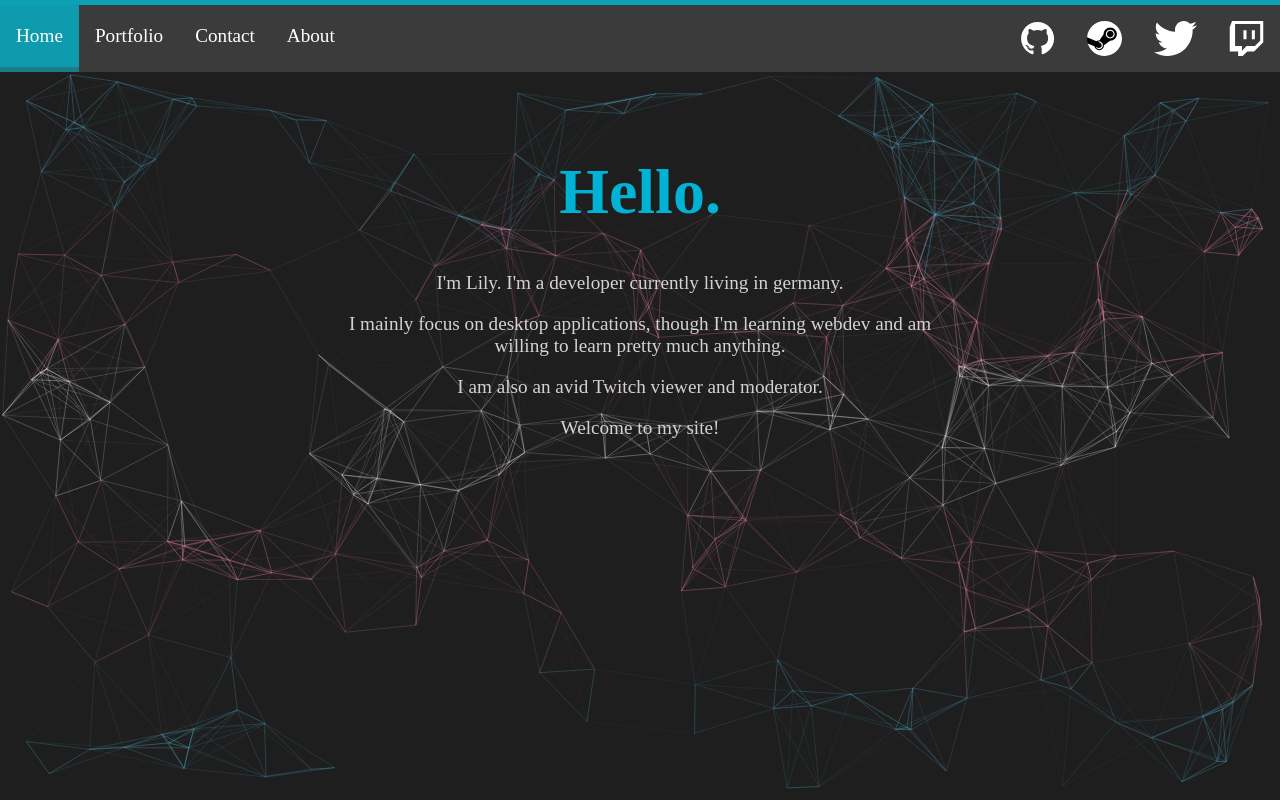
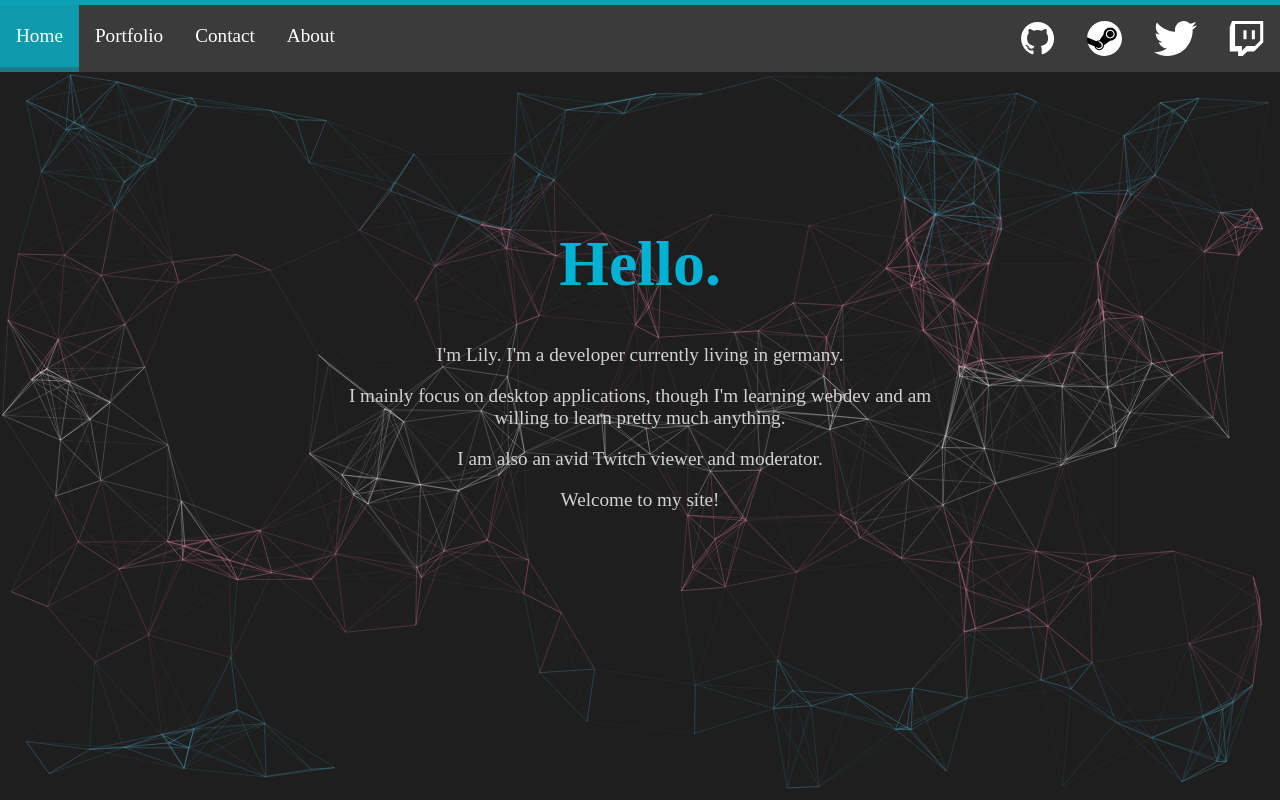
Before and after one commit to Lollyde/personal-website, a Vue app: page / in a window 1280 px wide. Built offline with nearby package versions, Linux system fonts and the light colour scheme.

Commit message:
use reusable content component

```diff
--- a/src/App.vue
+++ b/src/App.vue
@@ -9,22 +9,61 @@
 <script>
 import Header from "./components/parts/Header";
 import Flag from "./components/parts/Flag";
-import Home from "./components/pages/Home";
-import Portfolio from "./components/pages/Portfolio";
-import Contact from "./components/pages/Contact";
-import About from "./components/pages/About";
-import NotFound from "./components/pages/NotFound";
+import Content from "./components/parts/Content";
 import VueRouter from 'vue-router';
+
+const component_data = {
+  home_data: {
+    header: `Hello.`,
+    content: [
+      `I'm Lily. I'm a developer currently living in germany.`,
+      `I mainly focus on desktop applications, though I'm learning webdev and am willing to learn pretty much anything.`,
+      `I am also an avid Twitch viewer and moderator.`,
+      `Welcome to my site!`
+    ]
+  },
+  portfolio_data: {
+    header: `Portfolio`,
+    content: [
+      `Most of my projects can be found on <a href="https://github.com/lollyde">github</a>.`,
+      `I will be adding more as I finish projects.`
+    ]
+  },
+  contact_data: {
+    header: `Contact`,
+    content: [
+      `I can be reached via a number of ways:`,
+      `Email: <a href="mailto:Lily@lollyde.online">Lily@lollyde.online</a>`,
+      `Twitter: <a href="https://twitter.com/lollyde_">lollyde_</a>`
+    ]
+  },
+  about_data: {
+    header: `About`,
+    content: [
+      `This site was built using <a href="https://vuejs.org/">Vue.js</a>`,
+      `Icons made by <a href="https://3v.fi">3v</a>`,
+      `Background made using a slightly modified version of <a href="https://vincentgarreau.com/particles.js/">particles.js</a>`,
+      `This website is hosted on my own server with <a href="https://nginx.org/">Nginx</a>`
+    ]
+  },
+  notfound_data: {
+    header: `404`,
+    content: [
+      `Requested page wasnt found :(`
+    ]
+  }
+
+};
 
 const router = new VueRouter({
   mode: 'history',
   base: __dirname,
   routes: [
-    { path: '/', component: Home },
-    { path: '/portfolio', component: Portfolio },
-    { path: '/contact', component: Contact },
-    { path: '/about', component: About },
-    { path: '*', component: NotFound }
+    { path: '/', component: Content, props: () => ({ content: component_data.home_data.content, header: component_data.home_data.header }) },
+    { path: '/portfolio', component: Content, props: () => ({ content: component_data.portfolio_data.content, header: component_data.portfolio_data.header }) },
+    { path: '/contact', component: Content, props: () => ({ content: component_data.contact_data.content, header: component_data.contact_data.header }) },
+    { path: '/about', component: Content, props: () => ({ content: component_data.about_data.content, header: component_data.about_data.header }) },
+    { path: '*', component: Content, props: () => ({ content: component_data.notfound_data.content, header: component_data.notfound_data.header }) }
   ]
 })
 
--- a/src/components/pages/About.vue
+++ /dev/null
@@ -1,42 +0,0 @@
-<template>
-    <div class="content_wrapper">
-        <div class="content">
-            <h1>About</h1>
-            <div class="description">
-                <p>This site was built using <a href="https://vuejs.org/">Vue.js</a></p>
-                <p>Icons made by <a href="https://3v.fi">3v</a></p>
-                <p>Background made using a slightly modified version of <a href="https://vincentgarreau.com/particles.js/">particles.js</a></p>
-                <p>This website is hosted on my own server with Nginx.</p>
-            </div>
-        </div>
-    </div>
-</template>
-
-<script>
-export default {
-  name: 'About',
-  components: {
-  }
-}
-</script>
-
-<style>
-    .content_wrapper {
-        left: 50%;
-        position: absolute;
-        pointer-events: none;
-        width: 50%;
-    }
-    .content {
-        background-color: rgba(0,0,0,0);
-        z-index: 10;
-        text-align: center;
-        padding: 5px;
-        position: relative;
-        left: -50%;
-    }
-    .description {
-        font-size: 120%;
-        color: lightgray;
-    }
-</style>
--- a/src/components/pages/Contact.vue
+++ /dev/null
@@ -1,41 +0,0 @@
-<template>
-    <div class="content_wrapper">
-        <div class="content">
-            <h1>Contact</h1>
-            <div class="description">
-                <p class="pad-below">I can be reached via a number of ways:</p>
-                <p>Email: <a href="mailto:Lily@lollyde.online">Lily@lollyde.online</a></p>
-                <p>Twitter: <a href="https://twitter.com/lollyde_">lollyde_</a></p>
-            </div>
-        </div>
-    </div>
-</template>
-
-<script>
-export default {
-  name: 'Contact',
-  components: {
-  }
-}
-</script>
-
-<style>
-    .content_wrapper {
-        left: 50%;
-        position: absolute;
-        pointer-events: none;
-        width: 50%;
-    }
-    .content {
-        background-color: rgba(0,0,0,0);
-        z-index: 10;
-        text-align: center;
-        padding: 5px;
-        position: relative;
-        left: -50%;
-    }
-    .description {
-        font-size: 120%;
-        color: lightgray;
-    }
-</style>
--- a/src/components/pages/Home.vue
+++ /dev/null
@@ -1,42 +0,0 @@
-<template>
-    <div class="content_wrapper">
-        <div class="content">
-            <h1> Hello. </h1>
-            <div class="description">
-                <p>I'm Lily. I'm a developer currently living in germany.</p>
-                <p>I mainly focus on desktop applications, though I'm learning webdev and am willing to learn pretty much anything.</p>
-                <p>I am also an avid Twitch viewer and moderator.</p>
-                <p>Welcome to my site!</p>
-            </div>
-        </div>
-    </div>
-</template>
-
-<script>
-export default {
-  name: 'Home',
-  components: {
-  }
-}
-</script>
-
-<style>
-    .content_wrapper {
-        left: 50%;
-        position: absolute;
-        pointer-events: none;
-        width: 50%;
-    }
-    .content {
-        background-color: rgba(0,0,0,0);
-        z-index: 10;
-        text-align: center;
-        padding: 5px;
-        position: relative;
-        left: -50%;
-    }
-    .description {
-        font-size: 120%;
-        color: lightgray;
-    }
-</style>
--- a/src/components/pages/NotFound.vue
+++ /dev/null
@@ -1,39 +0,0 @@
-<template>
-    <div class="content_wrapper">
-        <div class="content">
-            <h1> 404 </h1>
-            <div class="description">
-                <p>Requested page wasnt found :(</p>
-            </div>
-        </div>
-    </div>
-</template>
-
-<script>
-export default {
-  name: 'NotFound',
-  components: {
-  }
-}
-</script>
-
-<style>
-    .content_wrapper {
-        left: 50%;
-        position: absolute;
-        pointer-events: none;
-        width: 50%;
-    }
-    .content {
-        background-color: rgba(0,0,0,0);
-        z-index: 10;
-        text-align: center;
-        padding: 5px;
-        position: relative;
-        left: -50%;
-    }
-    .description {
-        font-size: 120%;
-        color: lightgray;
-    }
-</style>
--- a/src/components/pages/Portfolio.vue
+++ /dev/null
@@ -1,40 +0,0 @@
-<template>
-    <div class="content_wrapper">
-        <div class="content">
-            <h1>Portfolio</h1>
-            <div class="description">
-                <p>Most of my projects can be found on <a href="https://github.com/lollyde">github</a>.</p>
-                <p>I will be adding more as I finish projects.</p>
-            </div>
-        </div>
-    </div>
-</template>
-
-<script>
-export default {
-  name: 'Portfolio',
-  components: {
-  }
-}
-</script>
-
-<style>
-    .content_wrapper {
-        left: 50%;
-        position: absolute;
-        pointer-events: none;
-        width: 50%;
-    }
-    .content {
-        background-color: rgba(0,0,0,0);
-        z-index: 10;
-        text-align: center;
-        padding: 5px;
-        position: relative;
-        left: -50%;
-    }
-    .description {
-        font-size: 120%;
-        color: lightgray;
-    }
-</style>
--- /dev/null
+++ b/src/components/parts/Content.vue
@@ -0,0 +1,40 @@
+<template>
+  <div class="content_wrapper">
+    <div class="content">
+      <h1>{{header}}</h1>
+      <div class="description">
+        <p v-for="line in content" v-bind:key="line" v-html="line"></p>
+      </div>
+    </div>
+  </div>
+</template>
+
+<script>
+export default {
+  name: "Content",
+  components: {},
+  props: ["header", "content"]
+};
+</script>
+
+<style>
+.content_wrapper {
+  left: 50%;
+  position: absolute;
+  pointer-events: none;
+  width: 50%;
+  margin-top: 72px;
+}
+.content {
+  background-color: rgba(0, 0, 0, 0);
+  z-index: 10;
+  text-align: center;
+  padding: 5px;
+  position: relative;
+  left: -50%;
+}
+.description {
+  font-size: 120%;
+  color: lightgray;
+}
+</style>
```
